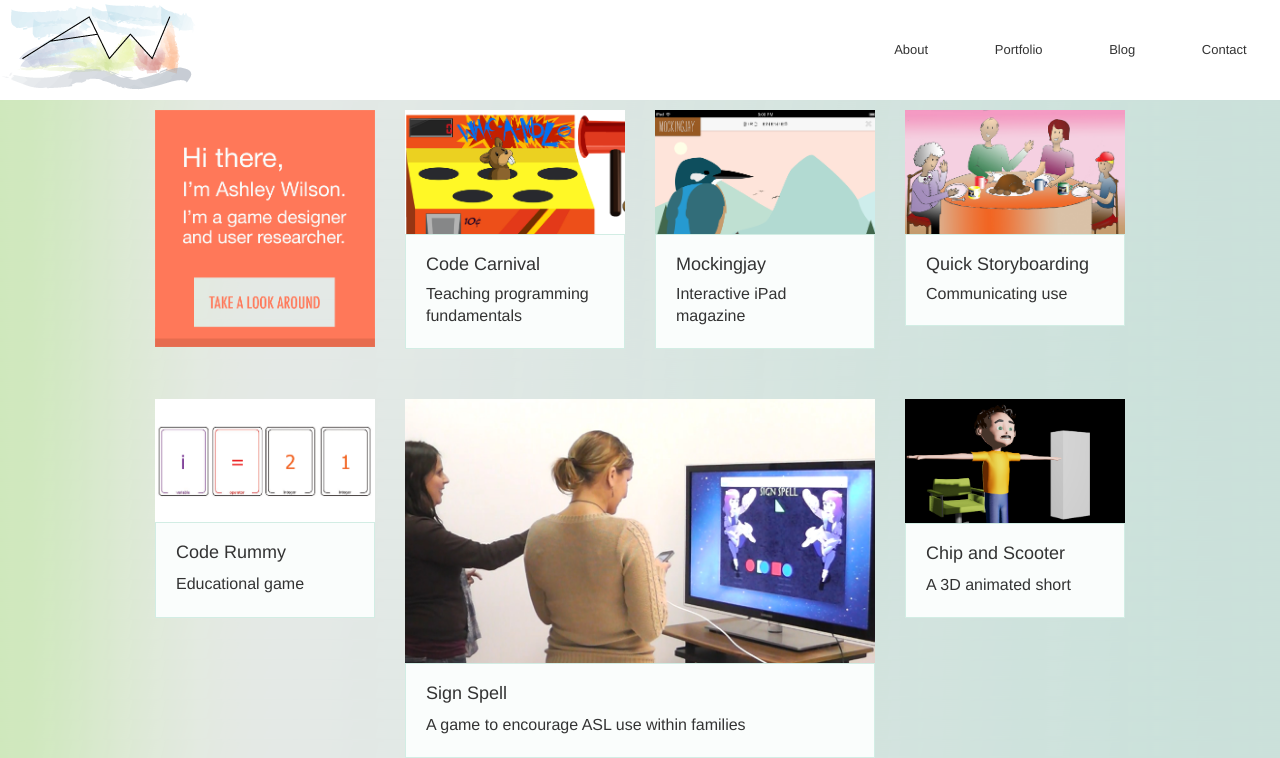
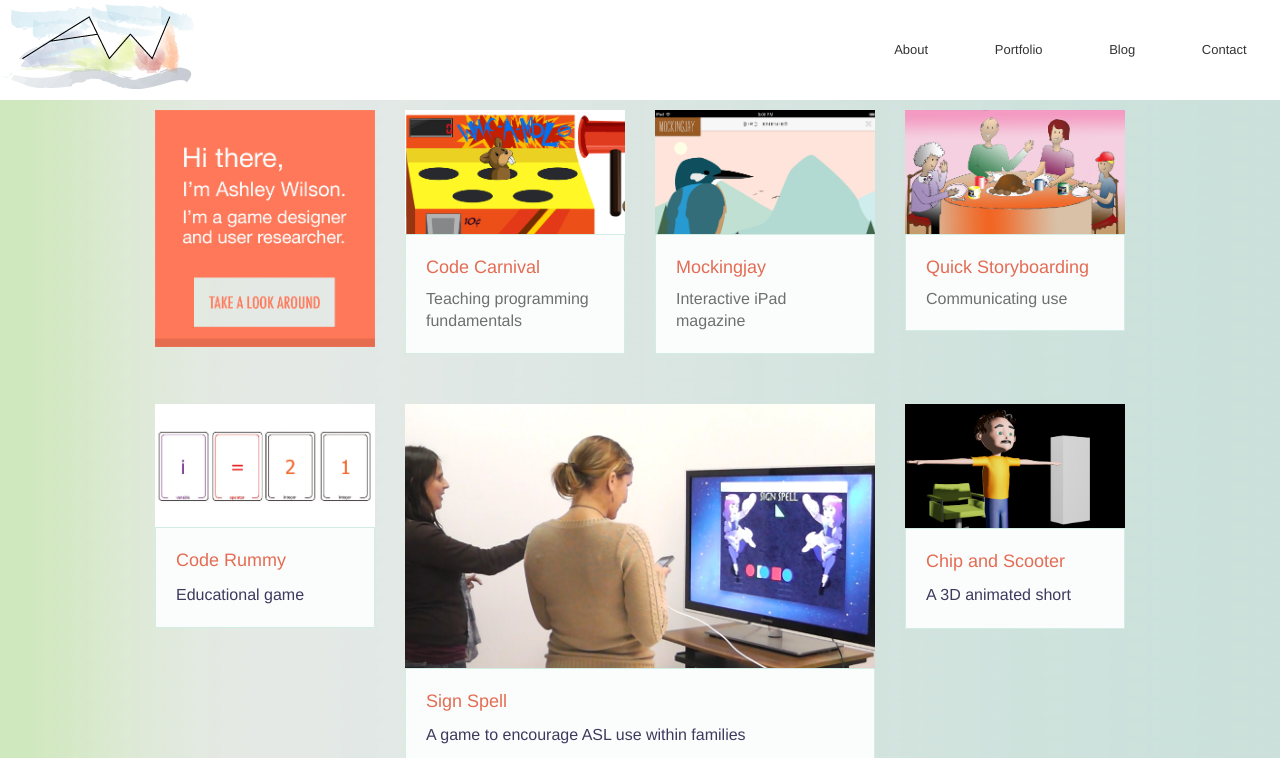
Before and after one commit to ashleybot/ashleybot.github.com, a Jekyll site: the page built from index.html, in a window 1280 px wide. Shown: the top 758 px of the page. Built offline with Jekyll 4.4.1, drawn with Linux system fonts in a browser that asks for light colours; grey boxes are pictures that could not be loaded.

Commit message:
color scheme

```diff
--- a/index.html
+++ b/index.html
@@ -22,7 +22,7 @@ keywords: ashley,wilson,ashleywilson,ashleygreerwilson,lexington,kentucky,ky
           <a href="portfolio/code-carnival.html">
             <img src="{{ site.baseurl }}/portfolio/assets/code_carnival/images/code_carnival_thumbnail_large.png" alt="Code Carnival Programming Game" />
 
-            <div class="panel">
+            <div class="portfolio-panel">
               <h5>Code Carnival</h5>
               <h6 class="subheader">Teaching programming fundamentals</h6>
             </div>
@@ -35,7 +35,7 @@ keywords: ashley,wilson,ashleywilson,ashleygreerwilson,lexington,kentucky,ky
           <a href="portfolio/mockingjay-magazine.html">
             <img src="{{ site.baseurl }}/portfolio/assets/mockingjay/images/mockingjay_thumbnail_large.png" alt="Mockingjay Magazine" />
 
-            <div class="panel">
+            <div class="portfolio-panel">
               <h5>Mockingjay</h5>
               <h6 class="subheader">Interactive iPad magazine</h6>
             </div>
@@ -48,7 +48,7 @@ keywords: ashley,wilson,ashleywilson,ashleygreerwilson,lexington,kentucky,ky
           <a href="portfolio/storyboards.html">
             <img src="{{ site.baseurl }}/portfolio/assets/storyboards/storyboarding_thumbnail_large.png" alt="Storyboarding Thumbnail" />
 
-            <div class="panel">
+            <div class="portfolio-panel">
               <h5>Quick Storyboarding</h5>
               <h6 class="subheader">Communicating use</h6>
             </div>
@@ -66,7 +66,7 @@ keywords: ashley,wilson,ashleywilson,ashleygreerwilson,lexington,kentucky,ky
       <a href="{{ site.baseurl }}/portfolio/code-rummy.html">
         <img src="{{ site.baseurl }}/portfolio/assets/code_rummy/images/code_rummy_thumbnail_large.png" alt="Code Rummy" />
 
-        <div class="panel">
+        <div class="portfolio-panel">
           <h5>Code Rummy</h5>
           <p>Educational game</p>
         </div>
@@ -80,7 +80,7 @@ keywords: ashley,wilson,ashleywilson,ashleygreerwilson,lexington,kentucky,ky
       <a href="{{ site.baseurl }}/portfolio/sign-spell.html">
         <img src="{{ site.baseurl }}/portfolio/assets/sign_spell/images/sign_spell_thumbnail_large.png" alt="Sign Spell Thumbnail" />
 
-        <div class="panel">
+        <div class="portfolio-panel">
           <h5>Sign Spell</h5>
           <p>A game to encourage ASL use within families</p>
         </div>
@@ -94,7 +94,7 @@ keywords: ashley,wilson,ashleywilson,ashleygreerwilson,lexington,kentucky,ky
       <a href="{{ site.baseurl }}/portfolio/chip-and-scooter.html">
         <img src="{{ site.baseurl }}/portfolio/assets/chip_and_scooter/images/chip_and_scooter_thumbnail_large.png" alt="Chip and Scooter Thumbnail" />
 
-        <div class="panel">
+        <div class="portfolio-panel">
           <h5>Chip and Scooter</h5>
           <p>A 3D animated short</p>
         </div>
@@ -114,7 +114,7 @@ keywords: ashley,wilson,ashleywilson,ashleygreerwilson,lexington,kentucky,ky
       <a href="portfolio/eat-and-travel.html">
         <img src="{{ site.baseurl }}/portfolio/assets/eat_and_travel/images/eat_and_travel_thumbnail_large.png" alt="Experience Lisbon Thumbnail" />
 
-        <div class="panel">
+        <div class="portfolio-panel">
           <h5>Eat & Travel</h5>
           <h6 class="subheader">Travel from your home</h6>
         </div>
@@ -128,7 +128,7 @@ keywords: ashley,wilson,ashleywilson,ashleygreerwilson,lexington,kentucky,ky
       <a href="portfolio/context-free.html">
         <img src="{{ site.baseurl }}/portfolio/assets/context_free/triangles_thumbnail_large.png" alt="Context Free Art Quilt" />
 
-        <div class="panel">
+        <div class="portfolio-panel">
           <h5>Context Free Art</h5>
         </div>
       </a>
@@ -137,7 +137,7 @@ keywords: ashley,wilson,ashleywilson,ashleygreerwilson,lexington,kentucky,ky
       <a href="portfolio/sketches.html">
         <img src="{{ site.baseurl }}/portfolio/assets/sketches/images/sketches_onion_thumbnail_large.png" alt="Sketching Gallery" />
 
-        <div class="panel">
+        <div class="portfolio-panel">
           <h5>Sketching</h5>
         </div>
       </a>
@@ -150,7 +150,7 @@ keywords: ashley,wilson,ashleywilson,ashleygreerwilson,lexington,kentucky,ky
       <a href="portfolio/token-recall.html">
         <img src="{{ site.baseurl }}/portfolio/assets/token_recall/images/token_recall_thumbnail_large.png" alt="Token Recall" />
 
-        <div class="panel">
+        <div class="portfolio-panel">
           <h5>Token Recall</h5>
           <h6 class="subheader">Solutions for office meetings</h6>
         </div>
```
Also changed, not shown: css/app.css.
